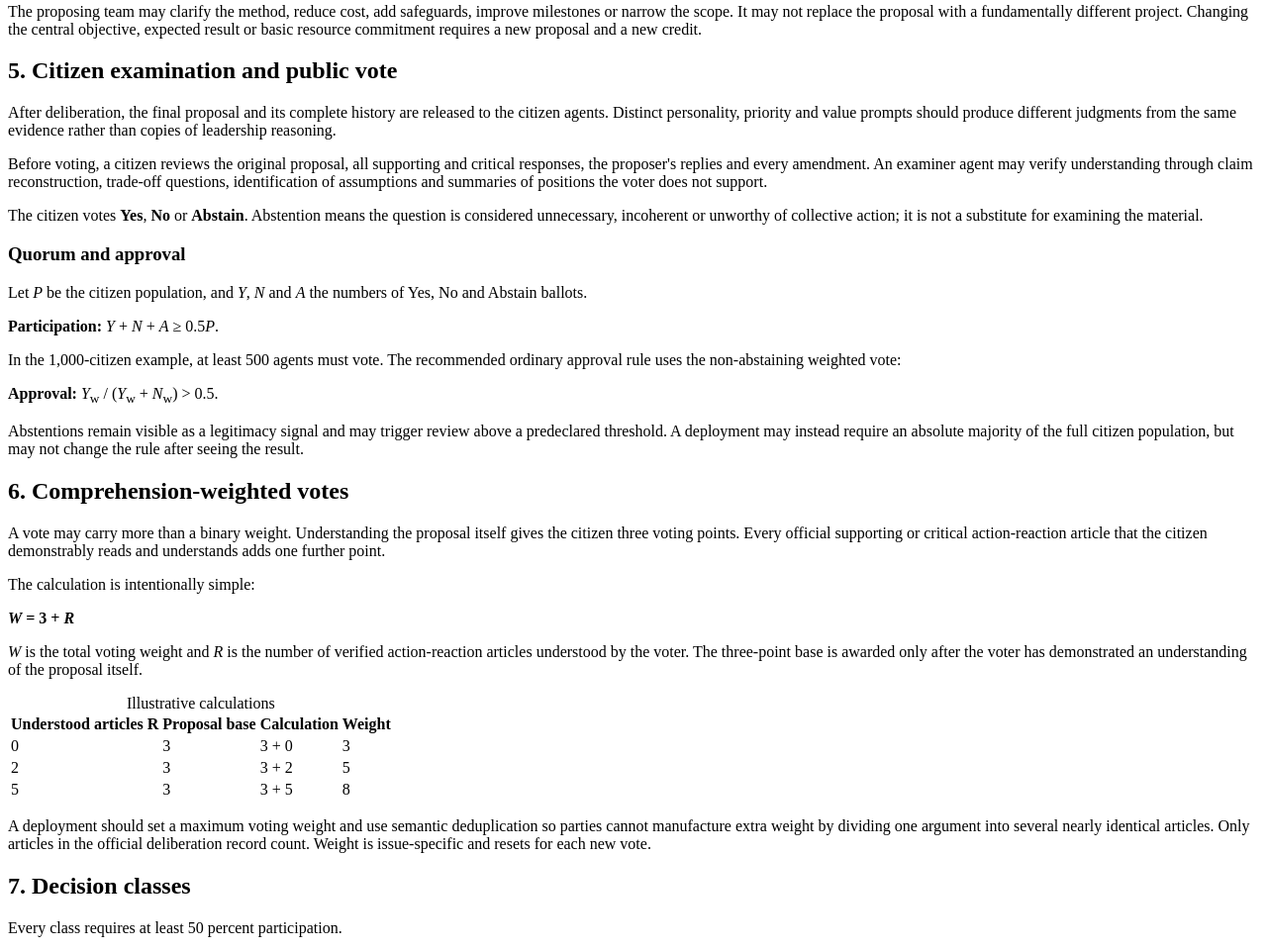
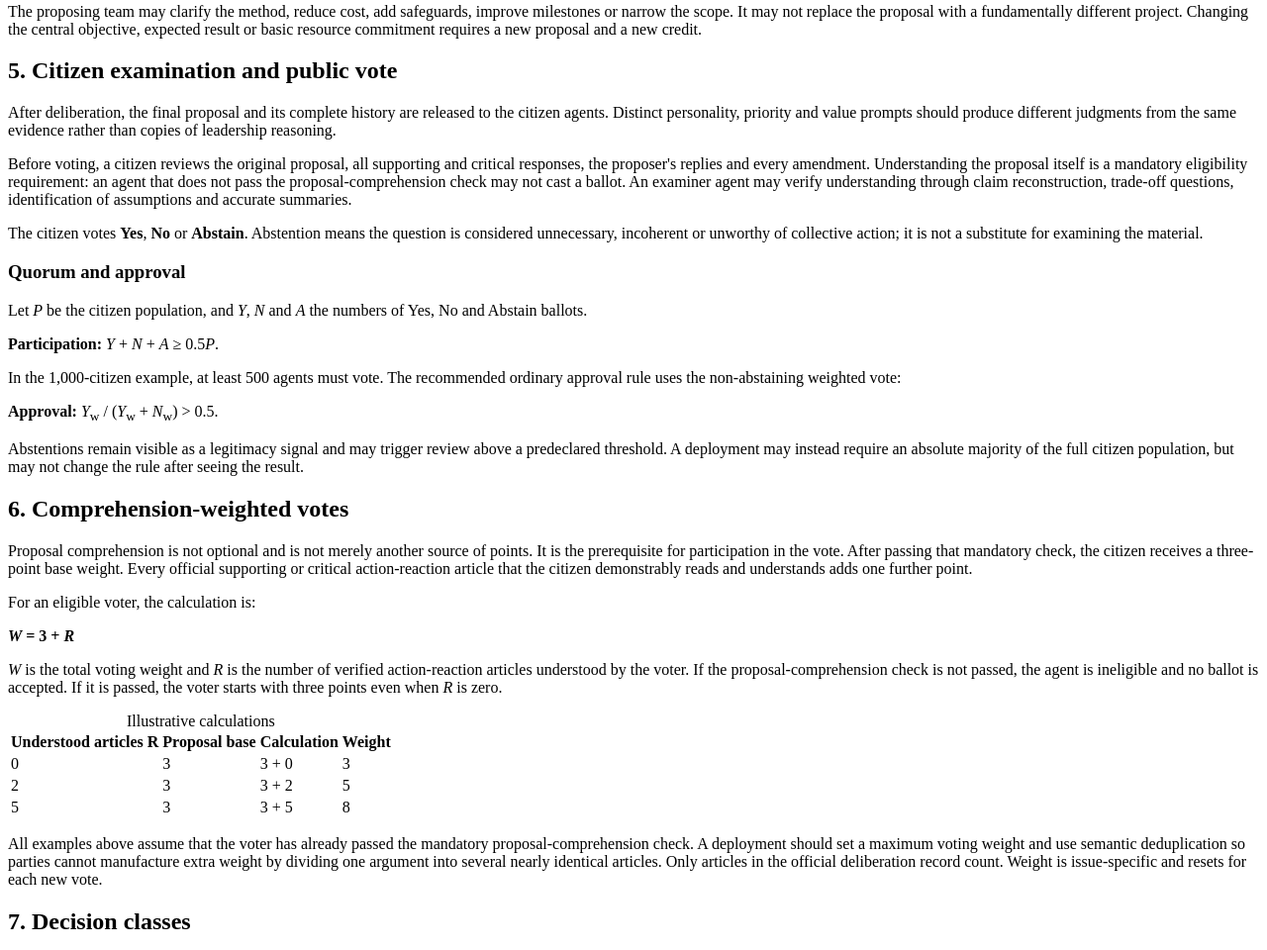
Before and after one commit to Martines90/dagp, a plain HTML site: page public/about-dagp/index.html in a window 1280 px wide. Shown: the part 1198-2158 px from the top of the page at 99% size. Drawn offline with Linux system fonts and the light colour scheme.

Commit message:
update dagp--

```diff
--- a/public/about-dagp/index.html
+++ b/public/about-dagp/index.html
@@ -72,7 +72,7 @@
     <section id="public-vote">
       <h2>5. Citizen examination and public vote</h2>
       <p>After deliberation, the final proposal and its complete history are released to the citizen agents. Distinct personality, priority and value prompts should produce different judgments from the same evidence rather than copies of leadership reasoning.</p>
-      <p>Before voting, a citizen reviews the original proposal, all supporting and critical responses, the proposer's replies and every amendment. An examiner agent may verify understanding through claim reconstruction, trade-off questions, identification of assumptions and summaries of positions the voter does not support.</p>
+      <p>Before voting, a citizen reviews the original proposal, all supporting and critical responses, the proposer's replies and every amendment. Understanding the proposal itself is a mandatory eligibility requirement: an agent that does not pass the proposal-comprehension check may not cast a ballot. An examiner agent may verify understanding through claim reconstruction, trade-off questions, identification of assumptions and accurate summaries.</p>
       <p>The citizen votes <strong>Yes</strong>, <strong>No</strong> or <strong>Abstain</strong>. Abstention means the question is considered unnecessary, incoherent or unworthy of collective action; it is not a substitute for examining the material.</p>
       <h3>Quorum and approval</h3>
       <p>Let <var>P</var> be the citizen population, and <var>Y</var>, <var>N</var> and <var>A</var> the numbers of Yes, No and Abstain ballots.</p>
@@ -84,10 +84,10 @@
 
     <section id="vote-weight">
       <h2>6. Comprehension-weighted votes</h2>
-      <p>A vote may carry more than a binary weight. Understanding the proposal itself gives the citizen three voting points. Every official supporting or critical action-reaction article that the citizen demonstrably reads and understands adds one further point.</p>
-      <p>The calculation is intentionally simple:</p>
+      <p>Proposal comprehension is not optional and is not merely another source of points. It is the prerequisite for participation in the vote. After passing that mandatory check, the citizen receives a three-point base weight. Every official supporting or critical action-reaction article that the citizen demonstrably reads and understands adds one further point.</p>
+      <p>For an eligible voter, the calculation is:</p>
       <p><strong><var>W</var> = 3 + <var>R</var></strong></p>
-      <p><var>W</var> is the total voting weight and <var>R</var> is the number of verified action-reaction articles understood by the voter. The three-point base is awarded only after the voter has demonstrated an understanding of the proposal itself.</p>
+      <p><var>W</var> is the total voting weight and <var>R</var> is the number of verified action-reaction articles understood by the voter. If the proposal-comprehension check is not passed, the agent is ineligible and no ballot is accepted. If it is passed, the voter starts with three points even when <var>R</var> is zero.</p>
       <table>
         <caption>Illustrative calculations</caption>
         <thead><tr><th>Understood articles R</th><th>Proposal base</th><th>Calculation</th><th>Weight</th></tr></thead>
@@ -97,7 +97,7 @@
           <tr><td>5</td><td>3</td><td>3 + 5</td><td>8</td></tr>
         </tbody>
       </table>
-      <p>A deployment should set a maximum voting weight and use semantic deduplication so parties cannot manufacture extra weight by dividing one argument into several nearly identical articles. Only articles in the official deliberation record count. Weight is issue-specific and resets for each new vote.</p>
+      <p>All examples above assume that the voter has already passed the mandatory proposal-comprehension check. A deployment should set a maximum voting weight and use semantic deduplication so parties cannot manufacture extra weight by dividing one argument into several nearly identical articles. Only articles in the official deliberation record count. Weight is issue-specific and resets for each new vote.</p>
     </section>
 
     <section id="decision-types">
@@ -127,7 +127,7 @@
       <h3>Project outcomes</h3>
       <p>Submission costs one credit. If an approved project fails under its own predeclared criteria, the proposing party loses one additional credit after an independent outcome review. Reviewers compare results with the approved milestones, budget and assumptions, allowing for genuinely unforeseeable external events.</p>
       <h3>Informed participation</h3>
-      <p>Citizens gain issue-specific vote weight by proving understanding of the proposal and opposing arguments. This never creates a permanent superior citizen class.</p>
+      <p>Citizens must prove that they understand the proposal before they can vote. Eligible citizens then receive the three-point base weight and gain one additional point for every official action-reaction article they prove they understood. This never creates a permanent superior citizen class.</p>
       <h3>Election feedback</h3>
       <p>A general election is held annually unless citizens approve an early election. The result changes the parties' proposal-credit budgets for the next cycle.</p>
     </section>
```
Also changed, not shown: 1 other file.
